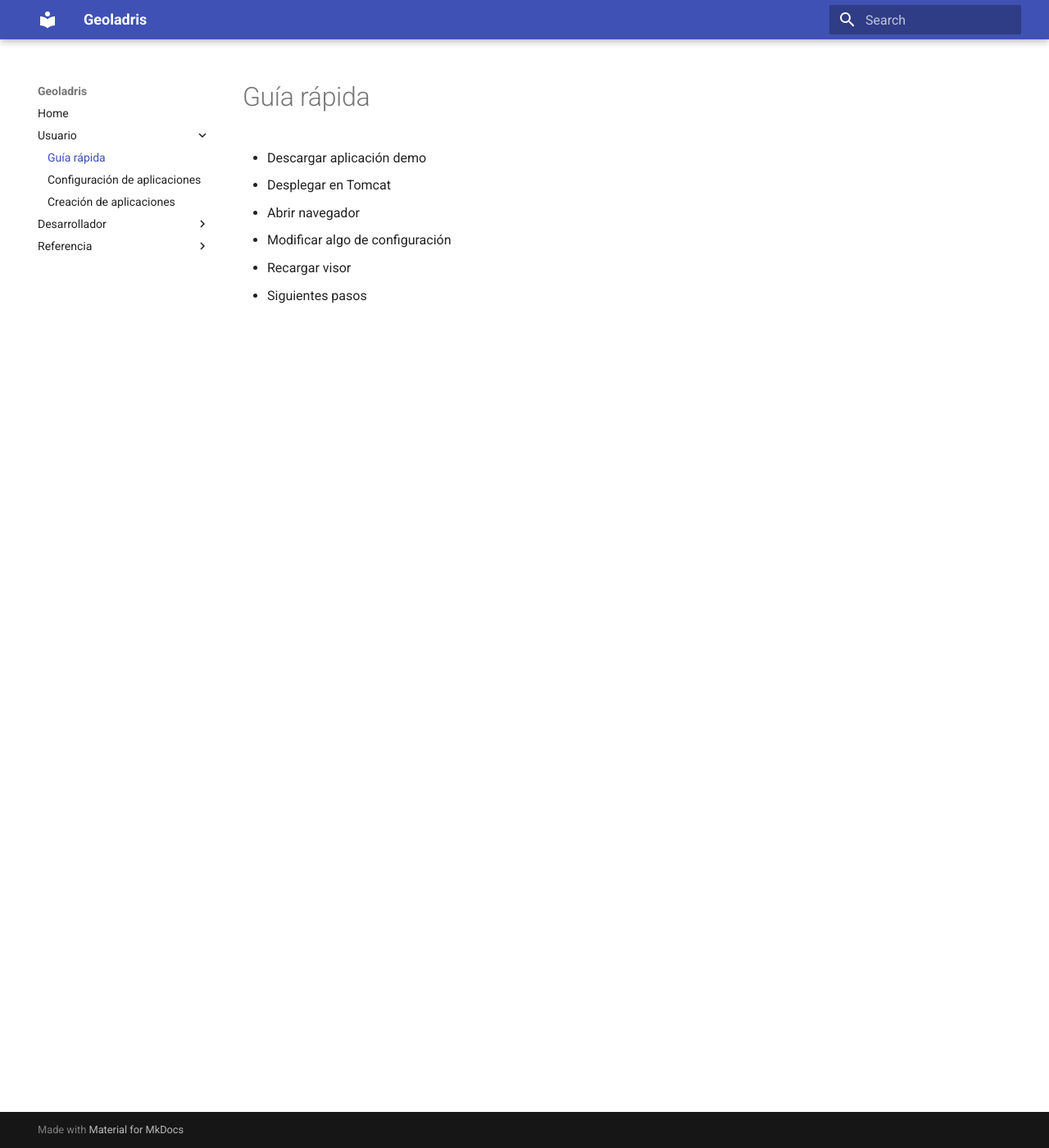
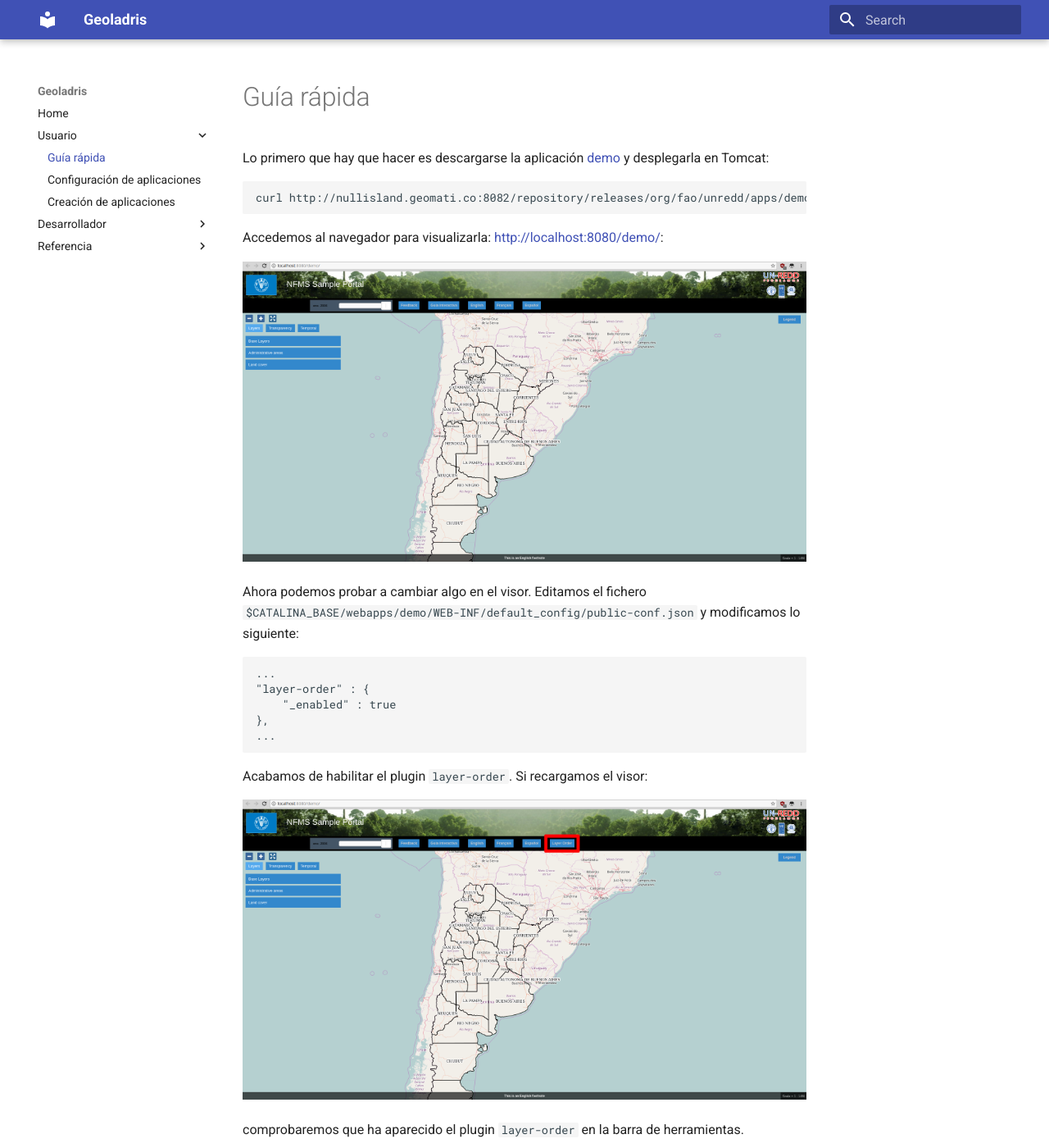
Before and after one commit to geoladris/doc, an MkDocs documentation site: the page built from docs/user/quickstart.md, in a window 1280 px wide and 1400 px high. Shown: the whole window at 82% size. Built offline with MkDocs 1.6.1 and Material for MkDocs 9.7.7, drawn with Linux system fonts in a browser that asks for light colours; old or Windows-style settings are respelled for this version of MkDocs; some of the changed text lies outside the part shown.

Commit message:
Add to user/quickstart

````diff
--- a/docs/user/quickstart.md
+++ b/docs/user/quickstart.md
@@ -1,6 +1,27 @@
-- Descargar aplicación demo
-- Desplegar en Tomcat
-- Abrir navegador
-- Modificar algo de configuración
-- Recargar visor
-- Siguientes pasos
+Lo primero que hay que hacer es descargarse la aplicación [demo](http://nullisland.geomati.co:8082/repository/releases/org/fao/unredd/apps/demo/6.0.1/demo-6.0.1.war) y desplegarla en Tomcat:
+
+```
+curl http://nullisland.geomati.co:8082/repository/releases/org/fao/unredd/apps/demo/6.0.1/demo-6.0.1.war > $CATALINA_BASE/webapps/demo.war
+```
+
+Accedemos al navegador para visualizarla: [http://localhost:8080/demo/](http://localhost:8080/demo/):
+
+<a target="_blank" href="../images/demo.png">![](images/demo.png)</a>
+
+Ahora podemos probar a cambiar algo en el visor. Editamos el fichero `$CATALINA_BASE/webapps/demo/WEB-INF/default_config/public-conf.json` y modificamos lo siguiente:
+
+```json
+...
+"layer-order" : {
+	"_enabled" : true
+},
+...
+```
+
+Acabamos de habilitar el plugin `layer-order`. Si recargamos el visor:
+
+<a target="_blank" href="../images/demo_layer-order.png">![](images/demo_layer-order.png)</a>
+
+comprobaremos que ha aparecido el plugin `layer-order` en la barra de herramientas.
+
+A partir de aquí podemos seguir [configurando](config.md) la aplicación `demo` o [crear](create.md) una propia.
````
Also changed, not shown: docs/user/images/demo.png (added), docs/user/images/demo_layer-order.png (added).
